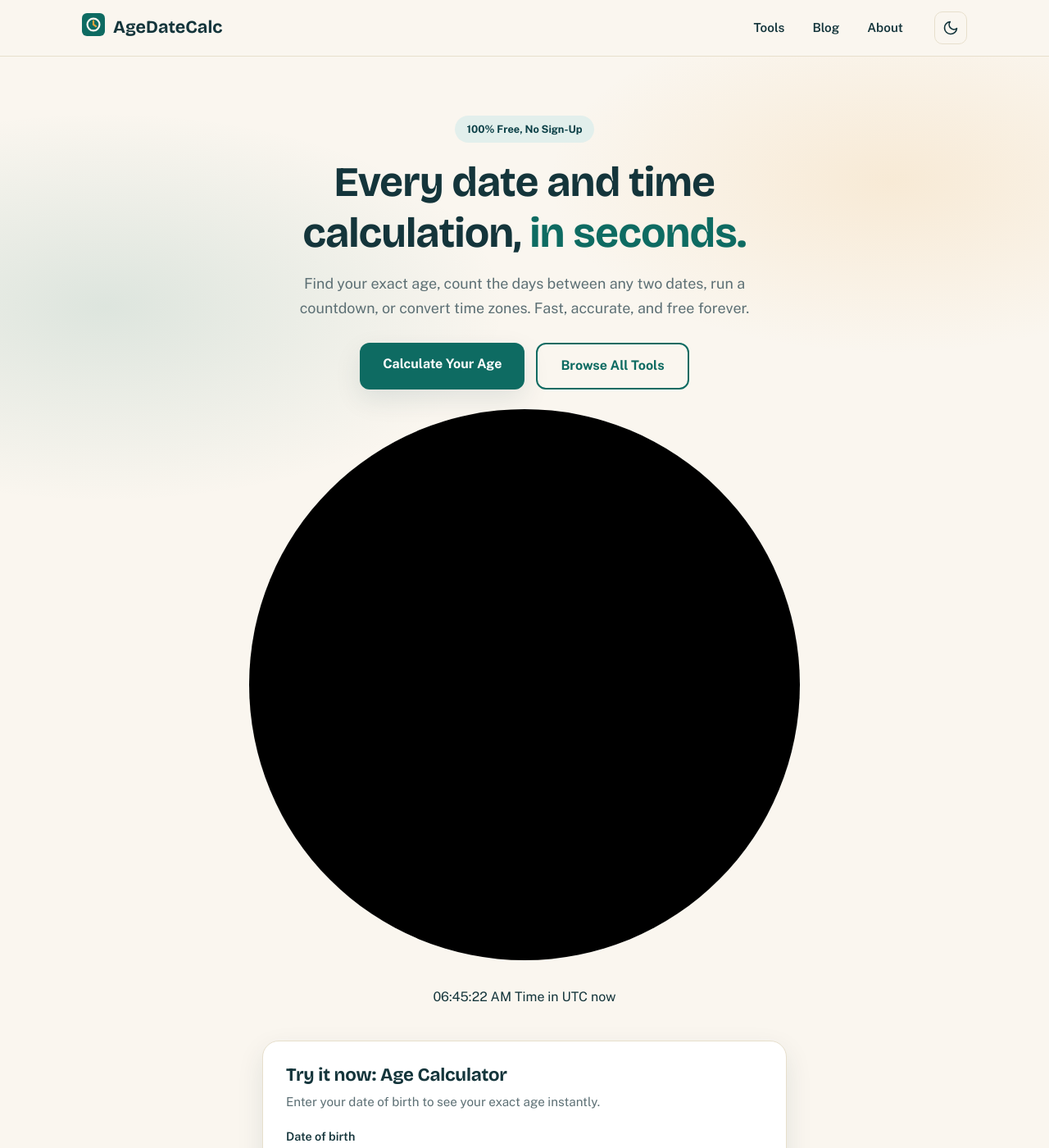
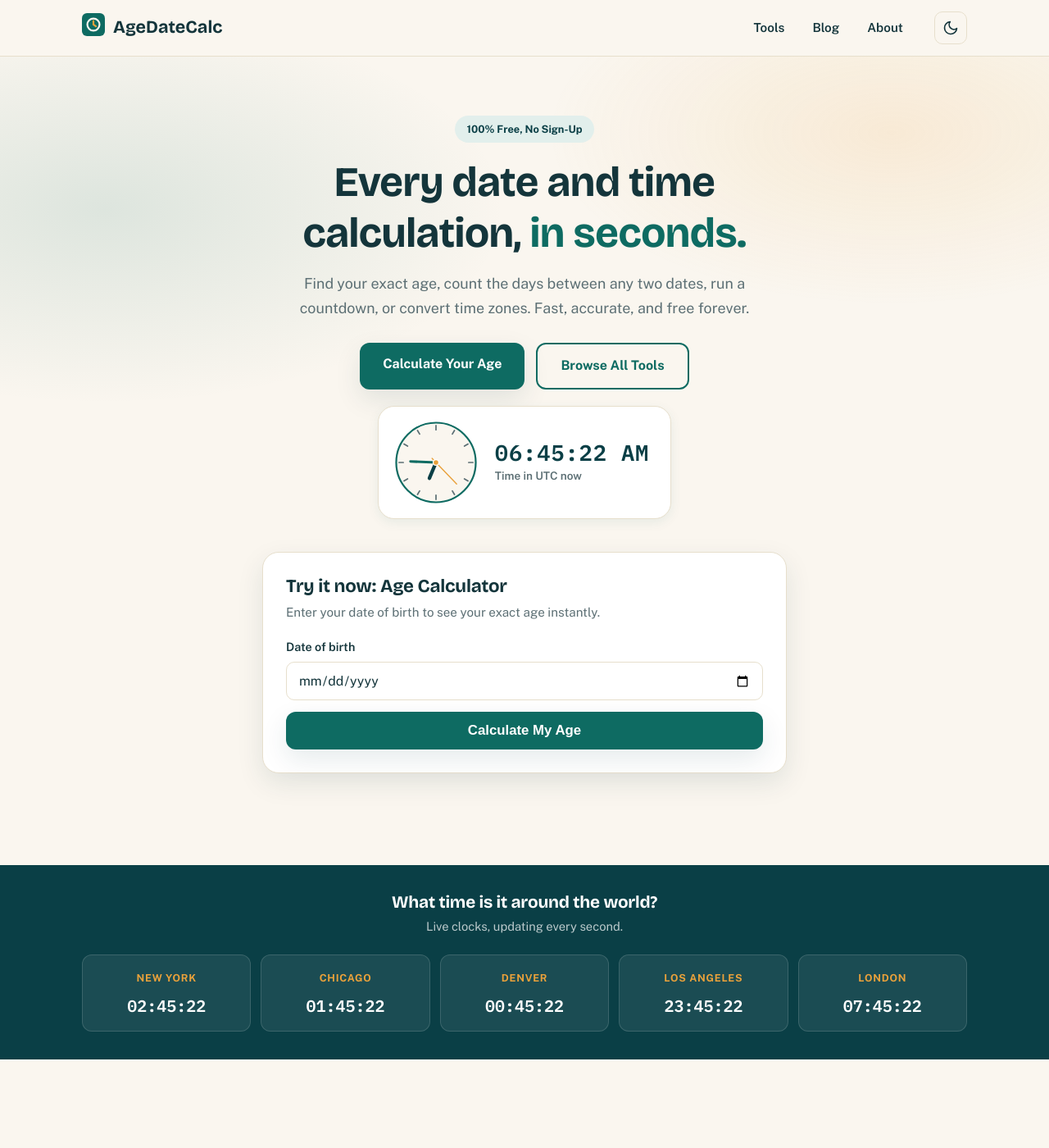
Before and after one commit to zaidmeo09-dhangal/agedatecalc, a Jekyll site: the page built from index.md, in a window 1280 px wide and 1400 px high. Shown: the whole window at 82% size. Built offline with Jekyll 4.4.1, drawn with Linux system fonts in a browser that asks for light colours.

Commit message:
Hero analog clock: live round clock with city time

```diff
--- a/assets/css/style.css
+++ b/assets/css/style.css
@@ -434,3 +434,23 @@ img,video,iframe{max-width:100%}
   .strip-card{width:270px}
   .guides-strip{animation-duration:24s}
 }
+
+/* ---- Hero analog clock card ---- */
+.hero-clock-card{display:inline-flex;align-items:center;gap:20px;background:var(--white);border:1px solid var(--border);border-radius:20px;padding:16px 26px 16px 18px;margin-top:20px;box-shadow:0 4px 14px rgba(14,107,98,.08);text-align:left}
+.analog-clock{width:104px;height:104px;flex-shrink:0}
+.clock-face{fill:var(--paper);stroke:var(--teal);stroke-width:2.5}
+.clock-ticks line{stroke:var(--muted);stroke-width:2;stroke-linecap:round}
+.hand-hour{stroke:var(--teal-deep);stroke-width:5;stroke-linecap:round}
+.hand-minute{stroke:var(--teal);stroke-width:3.5;stroke-linecap:round}
+.hand-second{stroke:var(--amber);stroke-width:1.6;stroke-linecap:round}
+.clock-center{fill:var(--amber);stroke:var(--white);stroke-width:1.5}
+.hero-clock-info{display:flex;flex-direction:column;gap:2px}
+.hero-clock-digital{font-family:var(--font-mono);font-size:1.7rem;font-weight:600;color:var(--teal-deep);letter-spacing:.03em;line-height:1.15}
+.hero-clock-city{font-size:.85rem;color:var(--muted);font-weight:600}
+html[data-theme="dark"] .hero-clock-digital{color:#7fd1c0}
+html[data-theme="dark"] .clock-face{fill:#0d1f23}
+@media(max-width:520px){
+  .hero-clock-card{gap:14px;padding:12px 18px 12px 12px;max-width:calc(100vw - 40px)}
+  .analog-clock{width:84px;height:84px}
+  .hero-clock-digital{font-size:1.3rem}
+}
```
